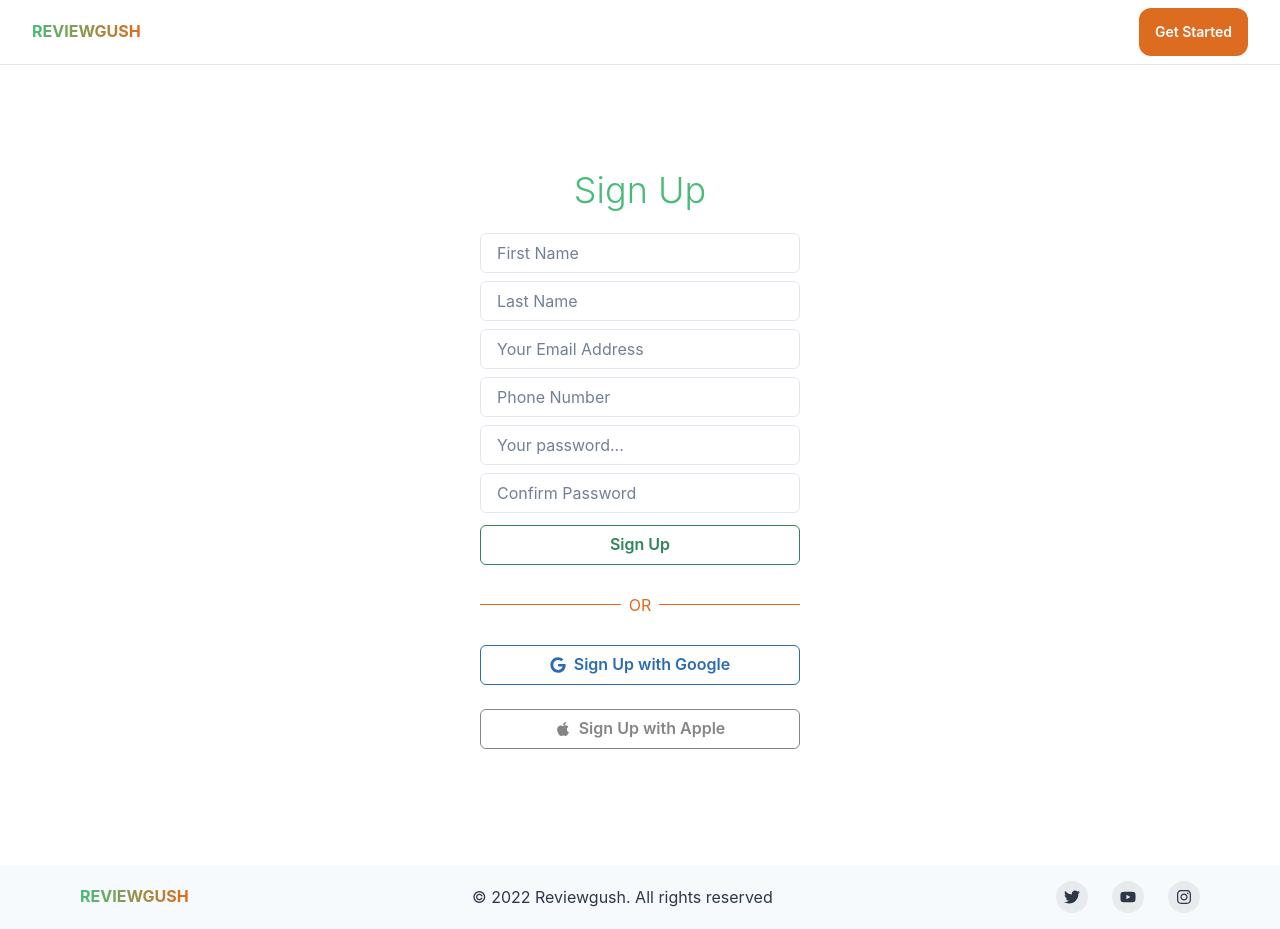
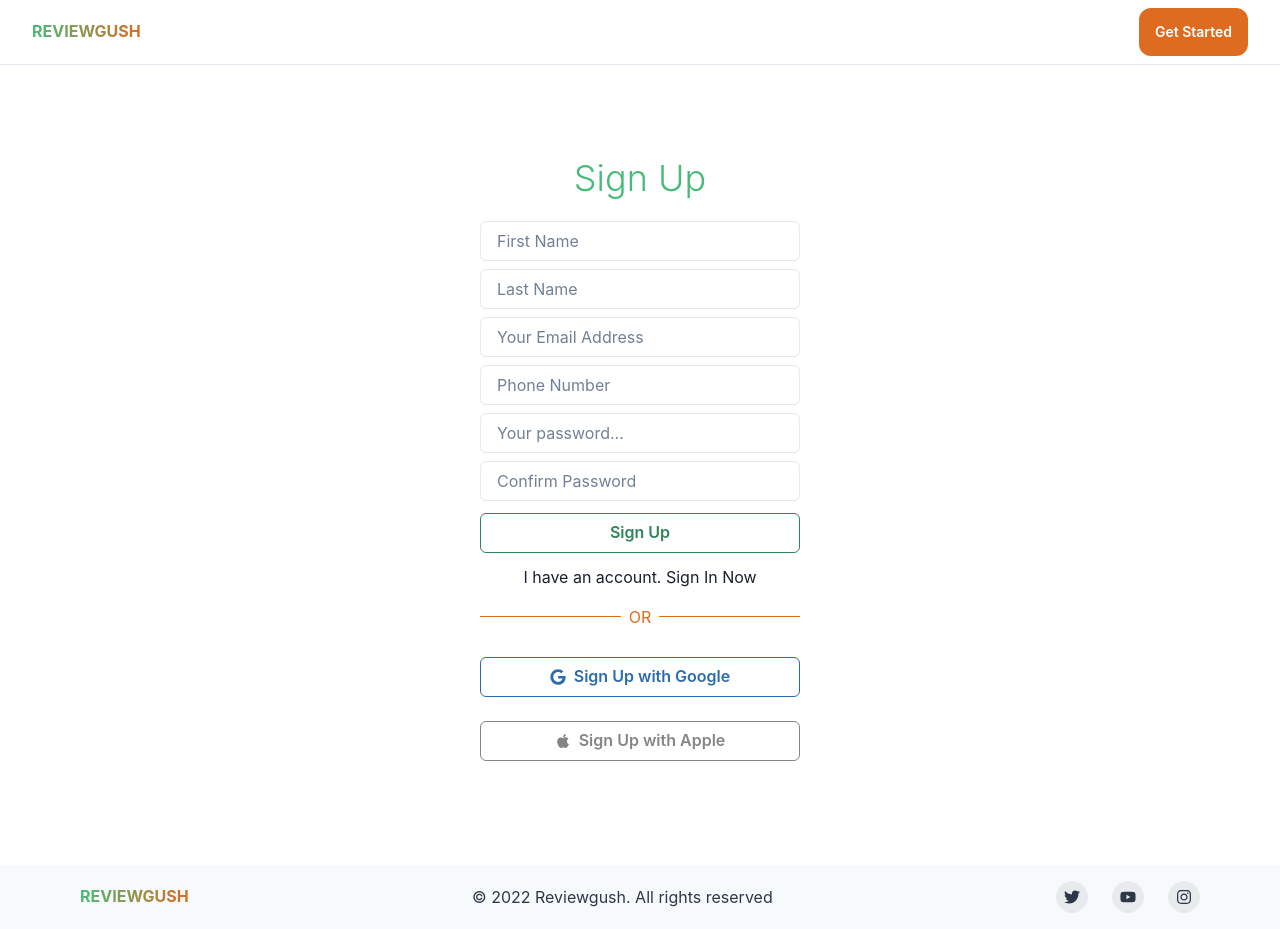
Before and after one commit to josephajibodu/reviewgush, a Next.js app: page /sign-up in a window 1280 px wide. Built offline with nearby package versions, Linux system fonts and the light colour scheme.

Commit message:
SIgn up page refactored

```diff
--- a/pages/sign-up.tsx
+++ b/pages/sign-up.tsx
@@ -1,5 +1,6 @@
-import { Box, Button, Flex, FormControl, FormErrorMessage, FormHelperText, FormLabel, Heading, Input, Text } from '@chakra-ui/react'
+import { Box, Button, Flex, FormControl, FormErrorMessage, FormHelperText, FormLabel, Heading, Input, Link, Text } from '@chakra-ui/react'
 import { Form, Formik } from 'formik'
+import NextLink from 'next/link'
 import React from 'react'
 import { FaApple, FaGoogle } from 'react-icons/fa'
 
@@ -46,6 +47,8 @@ export default function Register() {
           )}
         </Formik>
 
+        <Link _hover={{ cursor: 'pointer' }} as={NextLink} href={"/sign-in"}><Text>I have an account. Sign In Now</Text></Link>
+
         <Flex width={"full"} align={"center"} my="4">
           <Box h={"1px"} width={"50%"} bgColor={"orange.500"} />
           <Text mx={2} color={"orange.500"}>OR</Text>
```
